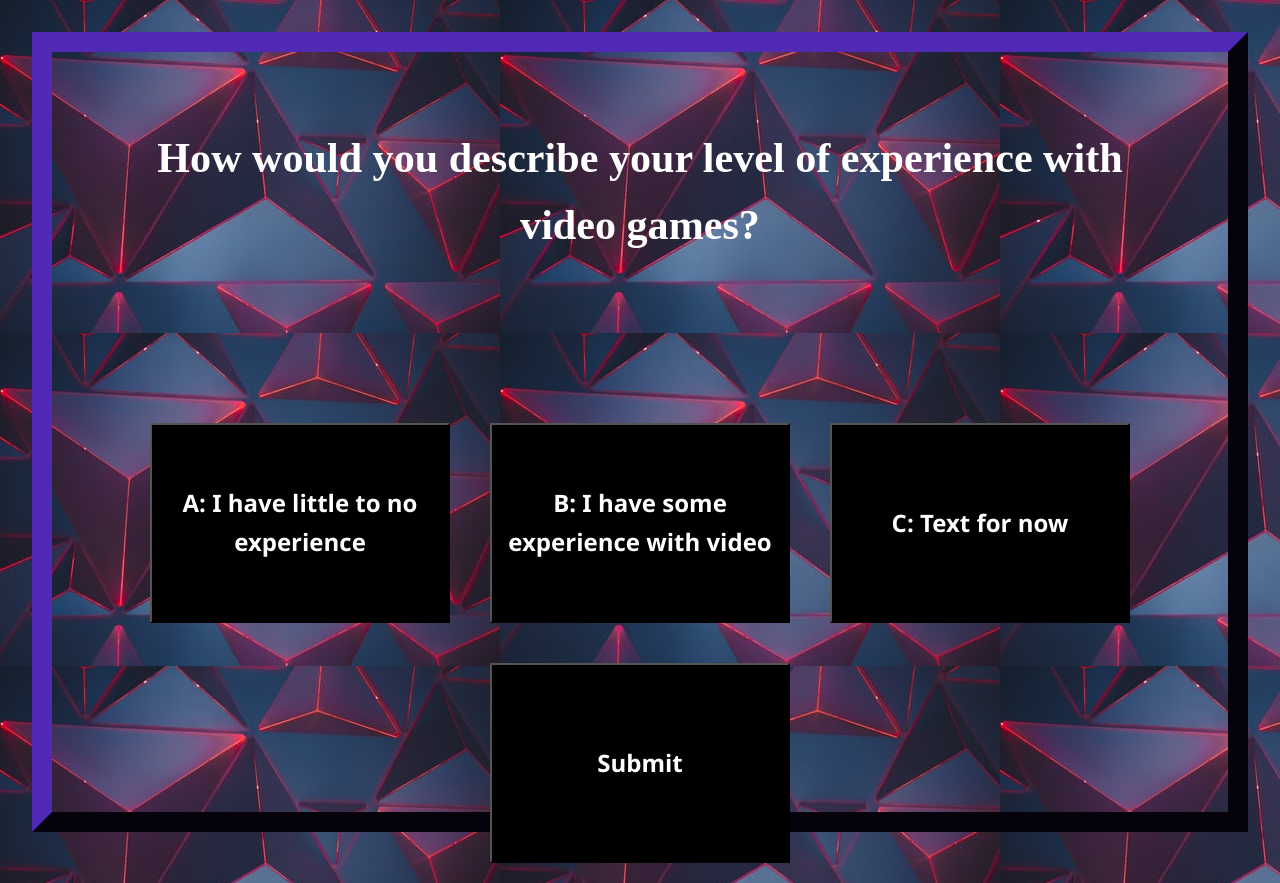
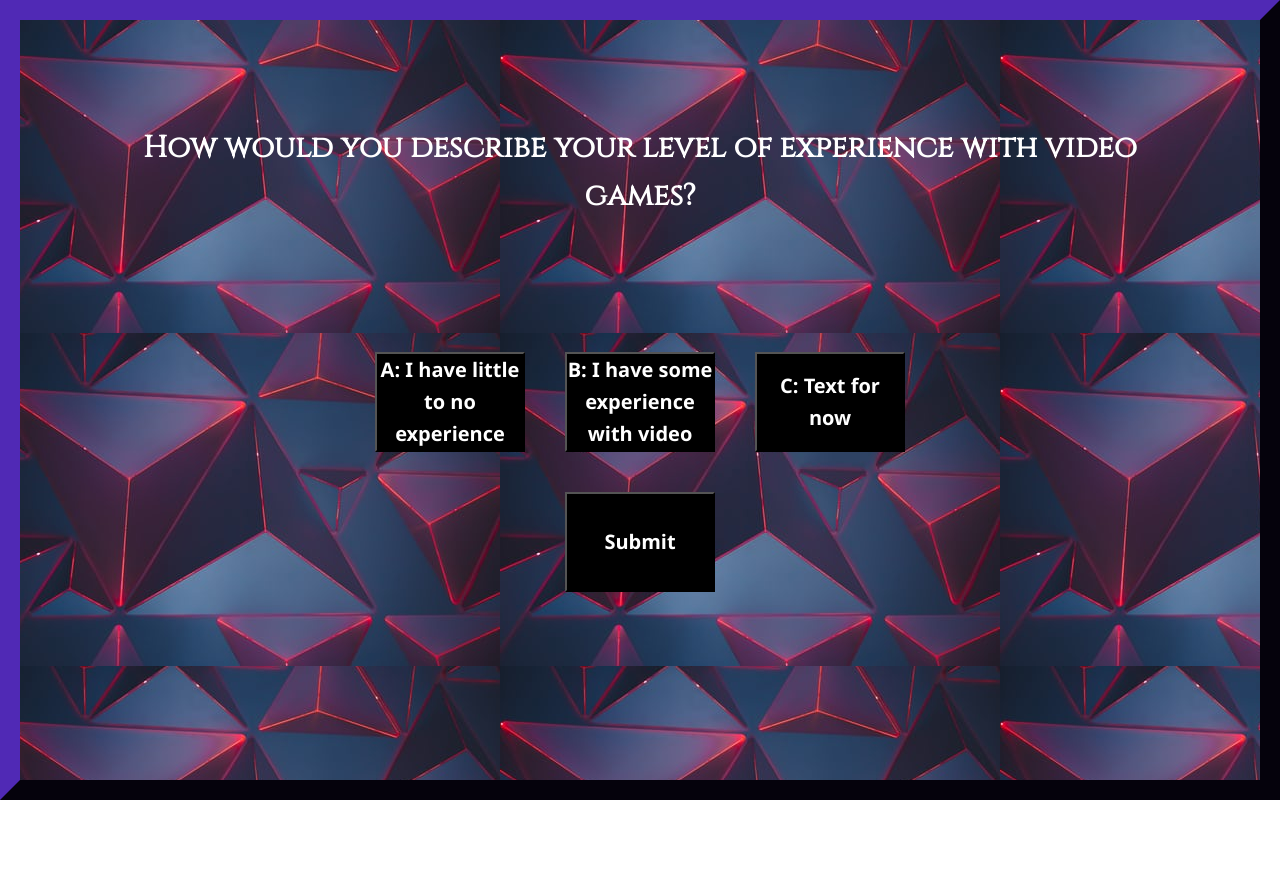
Before and after one commit to hakimsmith/HeroMatch, a website built with Parcel: page Parcel-frontend/index1.html in a window 1280 px wide. After the commit the page ends 800 px from the top, so only its background shows below. Built offline with nearby package versions, Linux system fonts and the light colour scheme; a web font is replaced by a local one.

Commit message:
minor changes to fonts

```diff
--- a/Parcel-frontend/index1.html
+++ b/Parcel-frontend/index1.html
@@ -5,18 +5,18 @@
     <meta name="viewport" content="width=device-width, initial-scale=1.0">
     <meta http-equiv="X-UA-Compatible" content="ie=edge">
     <link rel= "stylesheet" type= "text/css" href="style.css">
-    <title>Document</title>
+    <title>Hero Match</title>
+    <link href="https://fonts.googleapis.com/css?family=Cinzel|Grenze&display=swap" rel="stylesheet">
+
 </head>
 
 
-<body>
+<body id="quiz_body">
 
     <div class="Question_Container">
         <div class="Question_Head">
-                <h3>How would you describe your level of experience with video games?</h3>
-
+                <h2>How would you describe your level of experience with video games?</h2>
         </div>
-
         <div class="Question_Choices">
             <button class="option">
                 <p>A: I have little to no experience</p></button>
@@ -25,15 +25,9 @@
             </button>
             <button class="option">
                 <p>C: Text for now</p></button>
-
             </div>
             <div class="submit"><button class= "submit-button"><p>Submit</p></button></div>
-
-
     </div>
-
-
-
 
 </body>
 </html>
--- a/Parcel-frontend/style.css
+++ b/Parcel-frontend/style.css
@@ -15,6 +15,7 @@ h1 {
 }
 
 h2,h3 {
+    font-size: 30px;
     font-weight: bold;
     font-family: 'Cinzel', serif;
 }
@@ -35,6 +36,14 @@ body {
     background-image:url("./Images/red-and-blue.jpg");
     color: #fff;
     padding: 2em;
+}
+#quiz_body {
+
+    border-style: outset;
+    border-color: #2b1661;
+    border-width: 20px;
+    width: auto;
+    height: 800px;
 }
 #about, #quiz {
     width: auto;
@@ -57,25 +66,20 @@ ul {
 }
 
 .Question_Container {
-  border-style: outset;
-  border-color: #2b1661;
-  width: auto;
-  height: 800px;
   text-align: center;
-  border-width: 20px;
   font-size: 36px;
   font-family: 'Cinzel', serif;
   font-weight: bold;
-
 }
 
- .Question_Choices {
+.Question_Choices {
     padding-top: 2em;
     display: flex;
     flex-direction: row;
     flex-wrap: wrap;
     justify-content: center;
     align-items: stretch;
+    font-size: 20px;
 }
 
 
@@ -88,8 +92,8 @@ ul {
 
 .option,
 .submit-button {
-    height: 200px;
-    width: 300px;
+    height: 100px;
+    width: 150px;
     font-size: 24px;
     background-color: black;
     margin: 20px;
@@ -99,6 +103,7 @@ ul {
 
 .option p, .submit-button p {
     color: white;
+    font-size: 20px;
 }
 
 .option:hover, .submit-button:hover {
```
